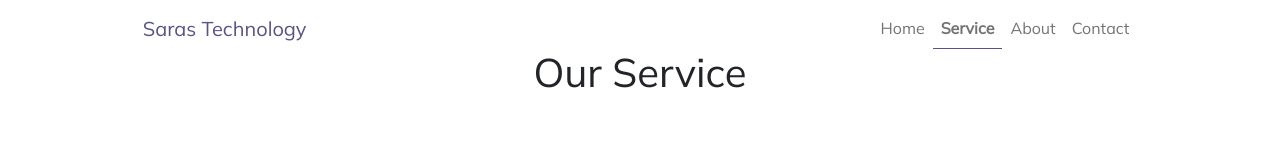
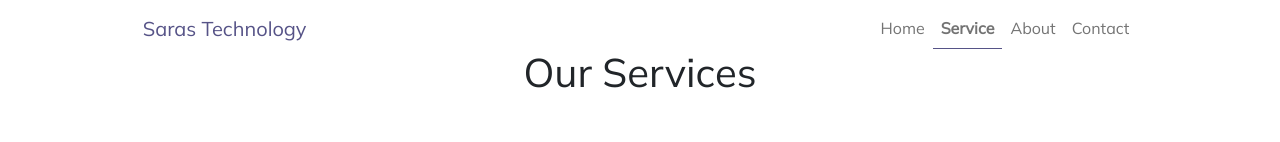
Before and after one commit to sajanrajsonu/sarasTechnology, a React (Create React App) app: page /service in a window 1280 px wide. Shown: the top 142 px of the page. Built offline with nearby package versions, Linux system fonts and the light colour scheme.

Commit message:
make change

```diff
--- a/src/Service.jsx
+++ b/src/Service.jsx
@@ -6,7 +6,7 @@
   return (
     <>
       <div className = "my-5">
-        <h1 className="text-center">Our Service</h1>
+        <h1 className="text-center">Our Services</h1>
       </div>
       <div className = "container-fluid mb-5">
         <div className = "row">
--- a/src/index.css
+++ b/src/index.css
@@ -112,7 +112,7 @@
     margin-bottom: 30px;
   }
   #header .header-img img {
-    width:200px;
+    width:70px;
   }
 }
 /* **************************__  __****************************** */
```
